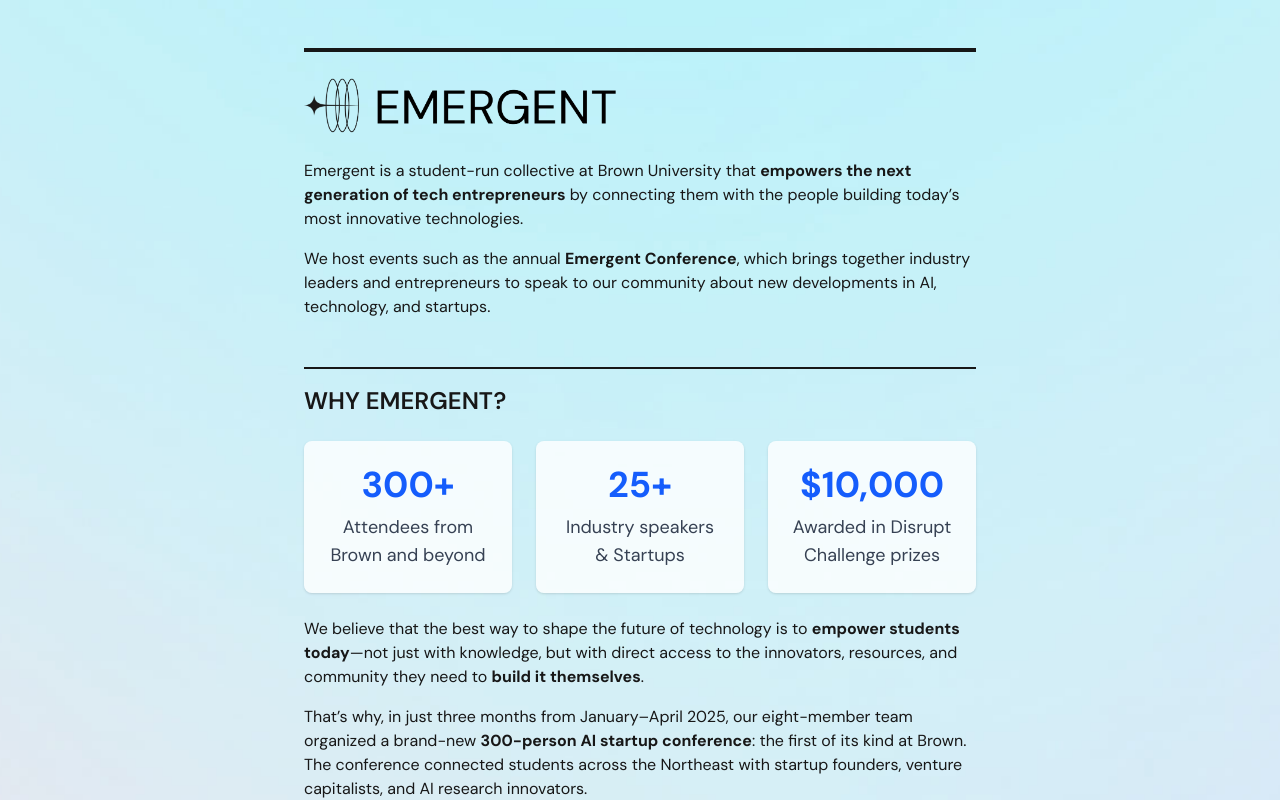
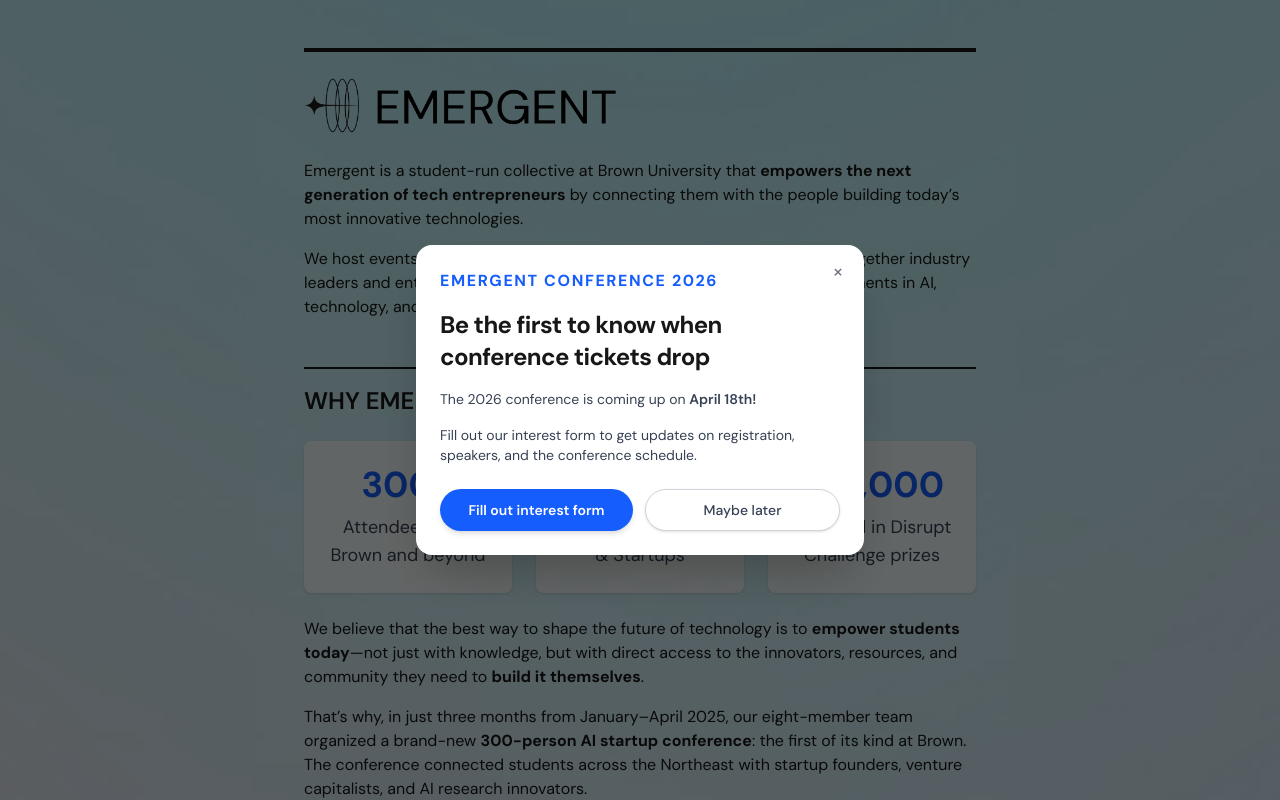
Before and after one commit to emergentconference/website-2025, a Next.js app: page / in a window 1280 px wide. Shown: the top 800 px of the page. Built offline with nearby package versions, Linux system fonts and the light colour scheme.

Commit message:
interest form

```diff
--- /dev/null
+++ b/app/components/InterestFormPopup.tsx
@@ -0,0 +1,84 @@
+"use client";
+
+import { useState } from "react";
+
+const INTEREST_FORM_URL =
+  "https://docs.google.com/forms/d/e/1FAIpQLSetqCFt8syvG-6AcDjwdk6On_mVQQ-3XadVAT9YoN_wl4xxmA/viewform?usp=send_form";
+
+const LOCAL_STORAGE_KEY = "emergent-interest-form-2026-dismissed";
+
+export function InterestFormPopup() {
+  const [open, setOpen] = useState(() => {
+    if (typeof window === "undefined") return false;
+
+    try {
+      const dismissed = window.localStorage.getItem(LOCAL_STORAGE_KEY);
+      return !dismissed;
+    } catch {
+      return true;
+    }
+  });
+
+  const handleClose = () => {
+    setOpen(false);
+    if (typeof window === "undefined") return;
+
+    try {
+      window.localStorage.setItem(LOCAL_STORAGE_KEY, "true");
+    } catch {
+      // Ignore storage errors
+    }
+  };
+
+  if (!open) return null;
+
+  return (
+    <div className="fixed inset-0 z-50 flex items-center justify-center bg-black/60 px-4">
+      <div className="relative w-full max-w-md rounded-2xl bg-white p-6 shadow-2xl space-y-4">
+        <button
+          type="button"
+          onClick={handleClose}
+          className="absolute right-3 top-3 rounded-full p-1 text-gray-500 hover:bg-gray-100 hover:text-gray-800 focus:outline-none focus-visible:ring-2 focus-visible:ring-blue-500"
+          aria-label="Close interest form prompt"
+        >
+          <span className="block h-5 w-5 text-xl leading-none">×</span>
+        </button>
+
+        <p className="font-bold uppercase tracking-widest text-blue-600">
+          Emergent Conference 2026
+        </p>
+
+        <h2 className="text-2xl font-bold tracking-tight">
+          Be the first to know when conference tickets drop
+        </h2>
+
+        <p className="text-sm text-gray-700">
+          The 2026 conference is coming up on <span className="font-semibold">April 18th!</span>
+        </p>
+
+        <p className="text-sm text-gray-700">
+          Fill out our interest form to get updates on registration, speakers,
+          and the conference schedule.
+        </p>
+
+        <div className="flex flex-col gap-3 pt-2 sm:flex-row">
+          <a
+            href={INTEREST_FORM_URL}
+            target="_blank"
+            rel="noopener noreferrer"
+            className="inline-flex flex-1 items-center justify-center rounded-full bg-blue-600 px-4 py-2.5 text-sm font-semibold text-white shadow-md hover:bg-blue-700 focus:outline-none focus-visible:ring-2 focus-visible:ring-blue-500"
+          >
+            Fill out interest form
+          </a>
+          <button
+            type="button"
+            onClick={handleClose}
+            className="inline-flex flex-1 items-center justify-center rounded-full border border-gray-300 bg-white px-4 py-2.5 text-sm font-medium text-gray-700 shadow-sm hover:bg-gray-50 focus:outline-none focus-visible:ring-2 focus-visible:ring-blue-500"
+          >
+            Maybe later
+          </button>
+        </div>
+      </div>
+    </div>
+  );
+}
--- a/app/page.tsx
+++ b/app/page.tsx
@@ -18,11 +18,13 @@
 import Image from "next/image";
 import { EventCard } from "./components/EventCard";
 import { Separator } from "./components/Separator";
+import { InterestFormPopup } from "./components/InterestFormPopup";
 import { teamMembers } from "./data/members";
 
 export default function Home() {
   return (
     <div className="bg-[url('/gradient2.jpg')] bg-cover bg-center px-6 py-12 min-h-screen">
+      <InterestFormPopup />
       <div className="space-y-12 mx-auto max-w-2xl border-black relative">
         {/* About */}
         <section className="space-y-4 border-t-4">
```
